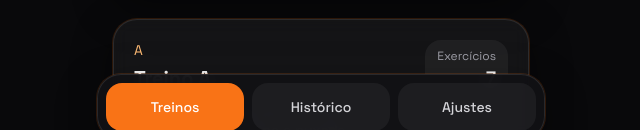
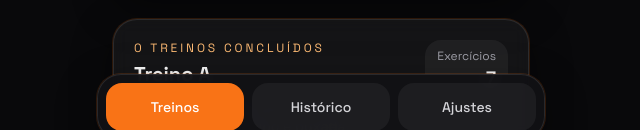
Before and after one commit to lnrdgst/daily-workout, a React (Vite) app: page / in a window 1280 px wide. Shown: the part 644-774 px from the top of the page, without its empty margins (319-959 px from the left). Built offline with nearby package versions, Linux system fonts and the light colour scheme.

Commit message:
feat: exibe quantidade de treinos concluidos na home

```diff
--- a/src/components/WorkoutCard.tsx
+++ b/src/components/WorkoutCard.tsx
@@ -4,14 +4,17 @@ import type { Workout, WorkoutSessionHistory } from '@/types/workout';
 interface WorkoutCardProps {
   workout: Workout;
   lastSession: WorkoutSessionHistory | null;
+  completedSessionCount: number;
 }
 
-export const WorkoutCard = ({ workout, lastSession }: WorkoutCardProps) => {
+export const WorkoutCard = ({ workout, lastSession, completedSessionCount }: WorkoutCardProps) => {
+  const completedSessionLabel = `${completedSessionCount} treino${completedSessionCount === 1 ? '' : 's'} concluído${completedSessionCount === 1 ? '' : 's'}`;
+
   return (
     <article className="panel p-5">
       <div className="mb-4 flex items-start justify-between gap-4">
         <div>
-          <p className="text-sm uppercase tracking-[0.24em] text-accent-300">{workout.id}</p>
+          <p className="text-xs uppercase tracking-[0.24em] text-accent-300">{completedSessionLabel}</p>
           <h2 className="mt-1 text-xl font-bold">{workout.name}</h2>
           <p className="mt-2 text-sm text-zinc-400">{workout.description}</p>
         </div>
--- a/src/pages/HomePage.tsx
+++ b/src/pages/HomePage.tsx
@@ -78,6 +78,7 @@ export const HomePage = () => {
             key={workout.id}
             workout={workout}
             lastSession={[...state.history].reverse().find((session) => session.workoutId === workout.id) ?? null}
+            completedSessionCount={state.history.filter((session) => session.workoutId === workout.id).length}
           />
         ))}
       </section>
```
